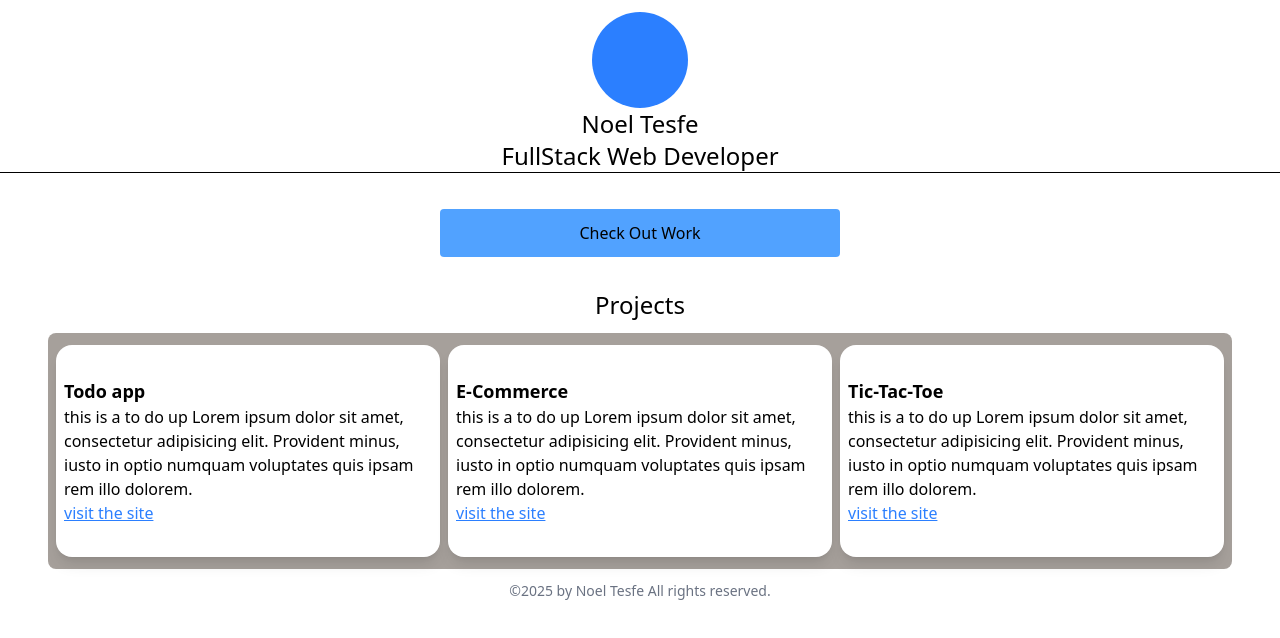
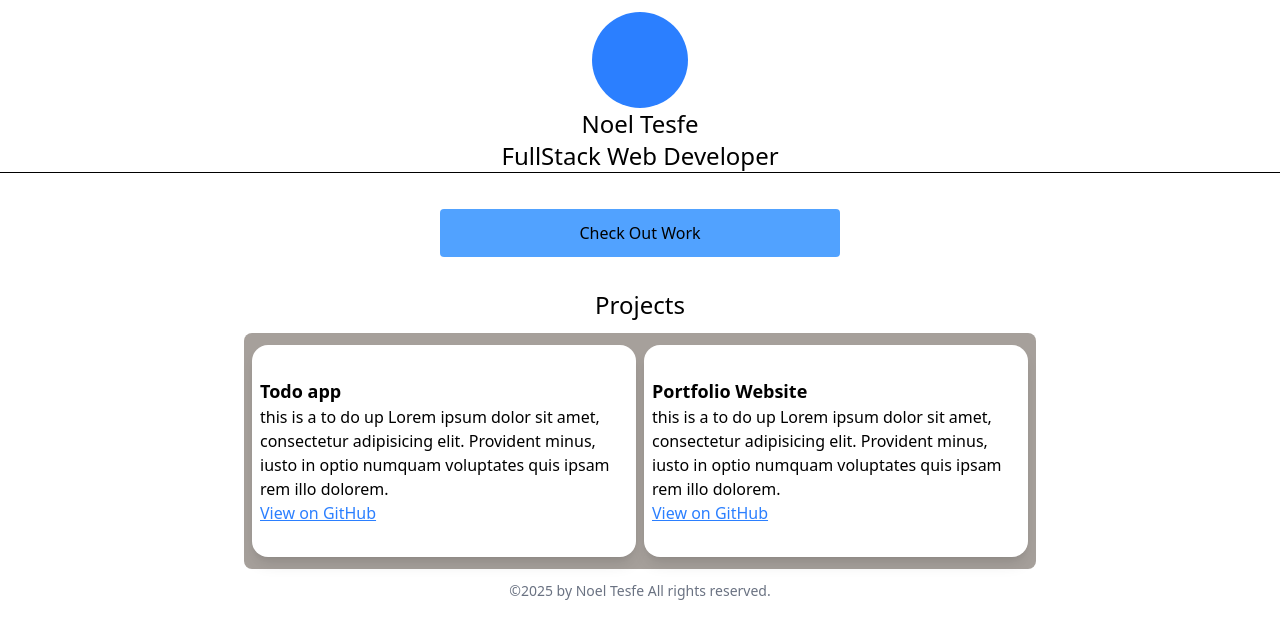
Before and after one commit to Noel-byte/Portfolio, a React (Vite) app: page / in a window 1280 px wide. Both pictures are taken after a click on the button "Check Out Work". Shown: the top 638 px of the page. Built offline with nearby package versions, Linux system fonts and the light colour scheme.

Commit message:
made changes to the Projects component

```diff
--- a/src/App.jsx
+++ b/src/App.jsx
@@ -6,7 +6,7 @@ import { useState } from "react"
 
 function App() {
   const [showProjects,setShowProjects] = useState(false)
-  const projects = [{title:'Todo app'},{title:'E-Commerce'},{title:'Tic-Tac-Toe'}]
+  const projects = [{title:'Todo app',link:'todo-list'},{title:'Portfolio Website',link:'Portfolio'}]
   const handleClick = ()=>{
     //first load all the projects available
     // show all the available project list
--- a/src/components/Projects.jsx
+++ b/src/components/Projects.jsx
@@ -1,17 +1,21 @@
 import React from 'react';
 
 export const Projects = ({ projects }) => {
+
   return (
     <div className='flex flex-col items-center justify-center mt-8'>
       <h2 className=' text-2xl'>Projects</h2>
-      <div className='m-3 flex flex-wrap justify-center gap-2 bg-stone-400 py-3 px-2 rounded-lg'>{projects.map((project,index) => (
+      <div className='m-3 flex flex-wrap justify-center gap-2 bg-stone-400 py-3 px-2 rounded-lg'>{projects.map((project,index) => {
+         const url = `https://github.com/Noel-byte/${project.link}`
+         return(
         <div key={index} className='max-w-sm rounded-2xl overflow-hidden shadow-lg bg-white px-2 py-8'>
            <h3 className=' font-semibold text-lg'>{project.title}</h3>
            <p>this is a to do up Lorem ipsum dolor sit amet, consectetur adipisicing elit. Provident minus, iusto in optio numquam voluptates quis ipsam rem illo dolorem.</p>
-           <a href="" className=' underline text-blue-500'>visit the site</a>
+
+           <a href={url} target='_blank' className=' underline text-blue-500'>View on GitHub</a>
         </div>
-
-      ))}
+         )
+      })}
 
       </div>
     </div>
```
